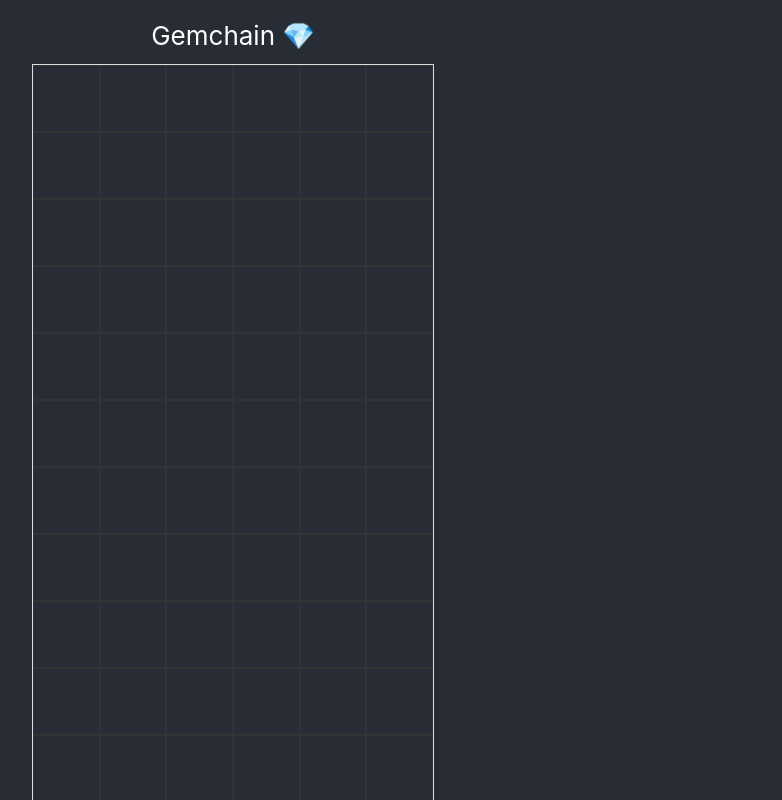
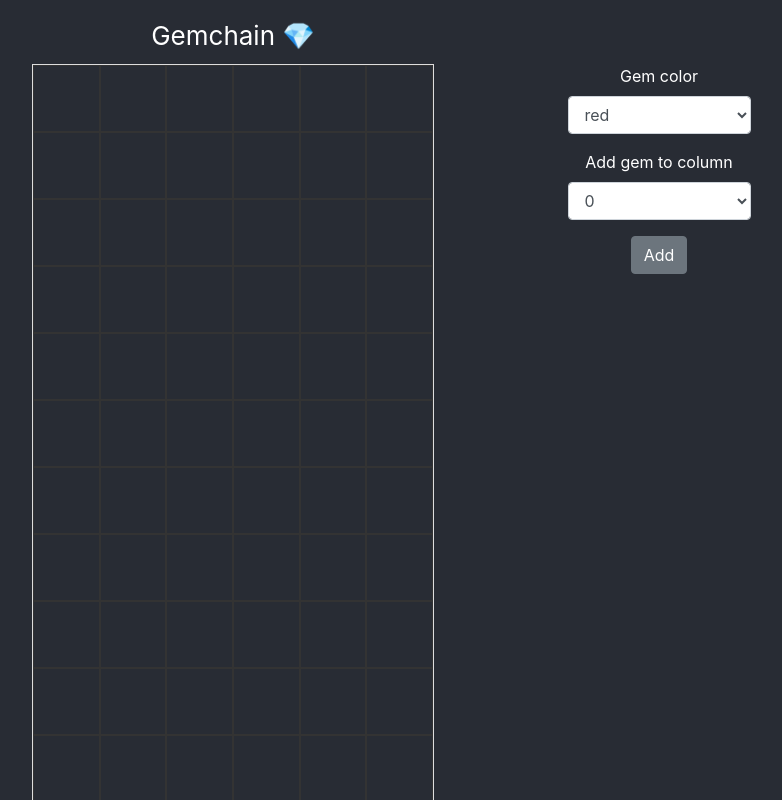
Before and after one commit to micheleb/gemchain, a React (Create React App) app: page / in a window 1280 px wide. Shown: the top 800 px of the page, without its empty margins (407-1189 px from the left). Built offline with nearby package versions, Linux system fonts and the light colour scheme.

Commit message:
Add colors and animation

```diff
--- /dev/null
+++ b/prettier.config.js
@@ -0,0 +1,5 @@
+module.exports = {
+  printWidth: 100,
+  trailingComma: 'es5',
+  arrowParens: 'always',
+};
--- a/src/components/App/App.tsx
+++ b/src/components/App/App.tsx
@@ -1,9 +1,26 @@
-import React from "react";
-import { Col, Row } from "react-bootstrap";
-import Game from "../Game/Game";
+import React, { useRef, useState } from "react";
+import { Button, Col, Form, FormControlProps, Row } from "react-bootstrap";
+import Game, { cols, GameRef } from "../Game/Game";
 import "./App.css";
 
-const App: React.FC = () => (
+const colors = ["red", "blue", "green", "yellow", "purple"];
+
+const App: React.FC = () => {
+  const gameRef = useRef<GameRef>({ addGem: () => null });
+
+  const [selectedColor, setSelectedColor] = useState(colors[0]);
+  const [selectedCol, setSelectedCol] = useState("0");
+
+  const onColorChange = (e: React.FormEvent<FormControlProps>) =>
+    setSelectedColor(e.currentTarget.value as string);
+
+  const onSelectionChange = (e: React.FormEvent<FormControlProps>) =>
+    setSelectedCol(e.currentTarget.value as string);
+
+  const addGem = () =>
+    gameRef.current!.addGem({ color: selectedColor, row: 0, col: parseInt(selectedCol, 10) });
+
+  return (
     <div className="App">
       <Row className="App-header">
         <Col md={12}>
@@ -14,11 +31,35 @@ const App: React.FC = () => (
         </Col>
       </Row>
       <Row>
-      <Col md={{ span: 10, offset: 1 }} className="GameContainer">
-        <Game />
+        <Col md={{ span: 6, offset: 3 }} className="GameContainer">
+          <Game ref={gameRef} />
+        </Col>
+        <Col md={2}>
+          <Form>
+            <Form.Group>
+              <Form.Label>Gem color</Form.Label>
+              <Form.Control as="select" onChange={onColorChange} value={selectedColor}>
+                {colors.map((color) => (
+                  <option key={`opt-${color}`}>{color}</option>
+                ))}
+              </Form.Control>
+            </Form.Group>
+            <Form.Group>
+              <Form.Label>Add gem to column</Form.Label>
+              <Form.Control as="select" onChange={onSelectionChange} value={selectedCol}>
+                {cols.map((_, i) => (
+                  <option key={`opt-${i}`}>{i}</option>
+                ))}
+              </Form.Control>
+            </Form.Group>
+            <Button variant="secondary" onClick={addGem}>
+              Add
+            </Button>
+          </Form>
         </Col>
       </Row>
     </div>
   );
+};
 
 export default App;
--- a/src/components/Game/Game.css
+++ b/src/components/Game/Game.css
@@ -14,3 +14,23 @@
   height: 67px;
   width: 67px;
 }
+
+.bg-red {
+  background-color: red;
+}
+
+.bg-blue {
+  background-color: blue;
+}
+
+.bg-green {
+  background-color: green;
+}
+
+.bg-yellow {
+  background-color: yellow;
+}
+
+.bg-purple {
+  background-color: purple;
+}
--- a/src/components/Game/Game.tsx
+++ b/src/components/Game/Game.tsx
@@ -1,23 +1,86 @@
-import React from "react";
+import React, { forwardRef, useImperativeHandle, useState } from "react";
+import { useInterval } from "../../effects";
 import "./Game.css";
 
-const cols = Array(6).fill("");
-const rows = Array(13).fill("");
+// as in some other rather similar game
+const ROW_COUNT = 13;
+const COL_COUNT = 6;
 
-const Game = () => {
-  const getCol = (r: number, c: number) => (
-    <span key={`${r}-${c}`} className="Cell">
-      &nbsp;
-    </span>
-  );
+const REFRESH_TIME_MILLIS = 500;
+
+// only used to keep track of indices, never filled with anything else
+const rows = Array.from(Array(ROW_COUNT), (_, i) => i);
+export const cols = Array.from(Array(COL_COUNT), (_, i) => i);
+
+type CellProps = {
+  row: number;
+  col: number;
+  color?: string;
+  owner?: string;
+  blinking?: boolean;
+  touched?: boolean;
+};
+
+type Cells = { [cellId: string]: CellProps };
+
+const cellId = (row: number, col: number) => `${row}-${col}`;
+
+// only used for initialization, then we'll use the hook
+const cellsProps: Cells = {};
+
+for (const r of rows) {
+  for (const c of cols) {
+    cellsProps[cellId(r, c)] = { row: r, col: c };
+  }
+}
+
+const Cell = React.memo((props: CellProps) => (
+  <span className={`Cell ${(props.color && `bg-${props.color}`) || ""}`}>&nbsp;</span>
+));
+
+export type GameRef = {
+  addGem: (newGem: CellProps) => any;
+};
+
+const Game = (props: {}, ref: React.Ref<any>) => {
+  const [cells, setCells] = useState(cellsProps);
+
+  useImperativeHandle(ref, () => ({
+    addGem(newGem: CellProps) {
+      setCells({ ...cells, [cellId(newGem.row, newGem.col)]: newGem });
+    },
+  }));
+
+  useInterval(() => {
+    for (const r of rows) {
+      for (const c of cols) {
+        const cell = cells[cellId(r, c)];
+        const { row, col, color, touched } = cell;
+        const cellBelow = cells[cellId(row + 1, col)];
+        if (color && !touched && cellBelow && !cellBelow.color) {
+          cell.color = undefined;
+          cellBelow.color = color;
+          cellBelow.touched = true;
+        }
+      }
+    }
+
+    Object.values(cells).forEach((c) => {
+      c.touched = false;
+    });
+
+    setCells({ ...cells });
+  }, REFRESH_TIME_MILLIS);
 
   const getRow = (r: number) => (
     <div key={`row-${r}`} className="Row">
-      {cols.map((_, c) => getCol(r, c))}
+      {cols.map((_, c) => (
+        <Cell key={cellId(r, c)} {...cells[cellId(r, c)]} />
+      ))}
     </div>
   );
 
   return <div className="Game">{rows.map((_, r) => getRow(r))}</div>;
 };
 
-export default Game;
+export default forwardRef<GameRef, {}>(Game);
--- /dev/null
+++ b/src/effects.ts
@@ -0,0 +1,24 @@
+import { useEffect, useRef } from "react";
+
+type Callback = () => any;
+
+// from https://overreacted.io/making-setinterval-declarative-with-react-hooks/
+export const useInterval = (callback: Callback, delay: number) => {
+  const savedCallback = useRef<Callback>();
+
+  // Remember the latest callback.
+  useEffect(() => {
+    savedCallback.current = callback;
+  }, [callback]);
+
+  // Set up the interval.
+  useEffect(() => {
+    function tick() {
+      savedCallback.current!();
+    }
+    if (delay !== null) {
+      const id = setInterval(tick, delay);
+      return () => clearInterval(id);
+    }
+  }, [delay]);
+};
--- a/tslint.json
+++ b/tslint.json
@@ -8,6 +8,7 @@
       "avoid-escape",
       "avoid-template"
     ],
-    "interface-over-type-literal": false
+    "interface-over-type-literal": false,
+    "jsx-no-multiline-js": false
   }
 }
```
Lines whose indentation alone changed are shown as unchanged.
